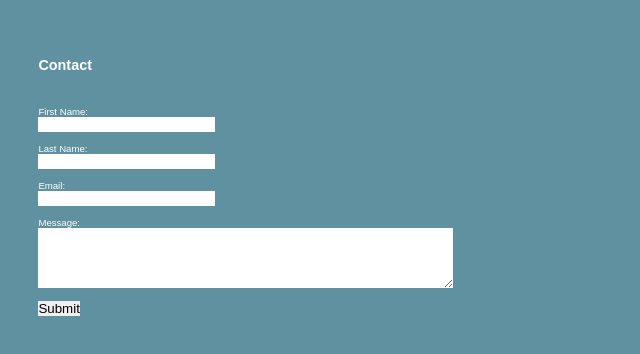
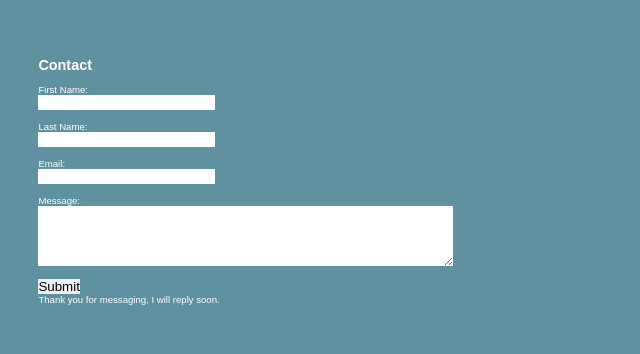
Before and after one commit to Omkar090804/Omkar090804.github.io, a plain HTML site: page index.html in a window 1280 px wide. Shown: the part 3220-3574 px from the top of the page, without its empty margins (0-640 px from the left). Drawn offline with nearby package versions, Linux system fonts and the light colour scheme.

Commit message:
Update index.html

```diff
--- a/index.html
+++ b/index.html
@@ -122,7 +122,6 @@
 
     <section class="contact" id="contact">
         <h2>Contact</h2>
-        <br><br>
         <form id="contact-form" action="./thankyoucontact.html" method="post">
             <br>
             <label for="fname">First Name:</label><br>
@@ -138,6 +137,7 @@
             <textarea id="message" name="message" rows="4" cols="50" required></textarea><br><br>
 
             <input type="submit" value="Submit">
+            <div id="thank-you-message">Thank you for messaging, I will reply soon.</div>
         </form>
     </section>
 
```
